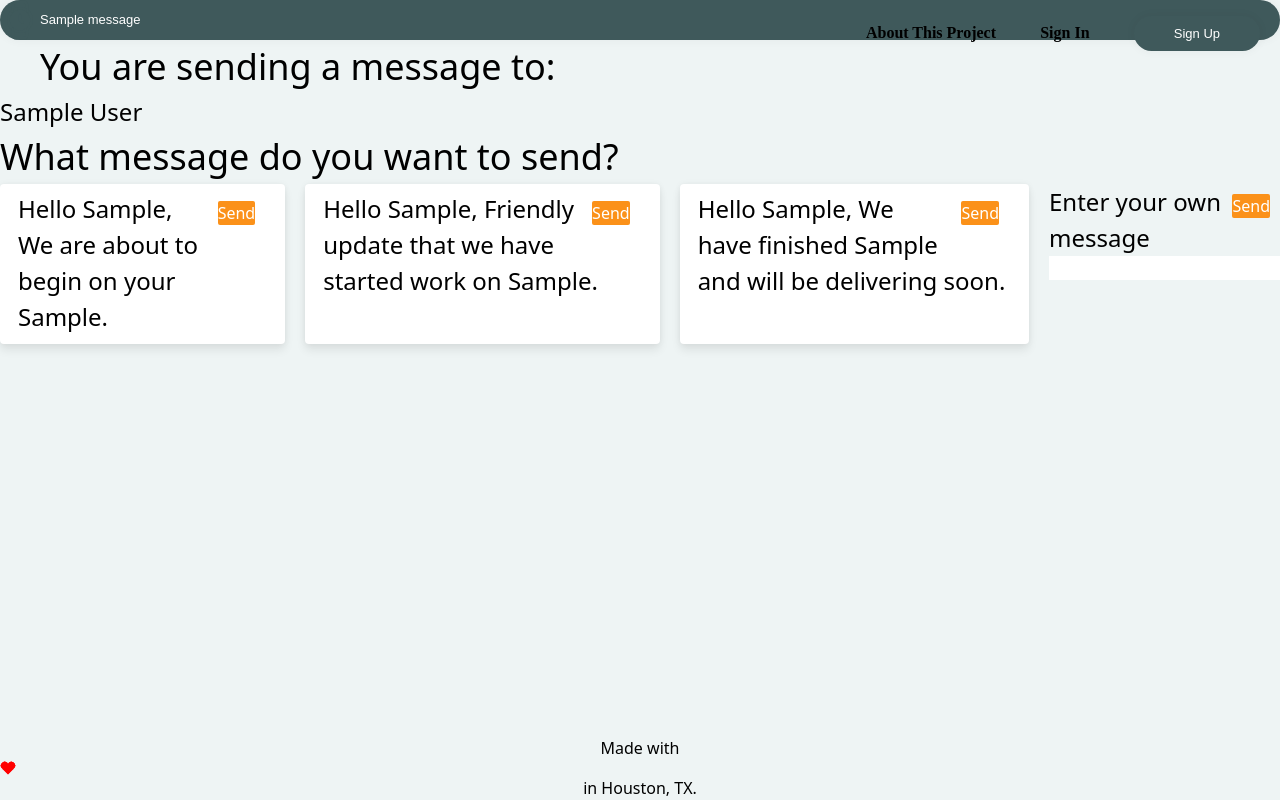
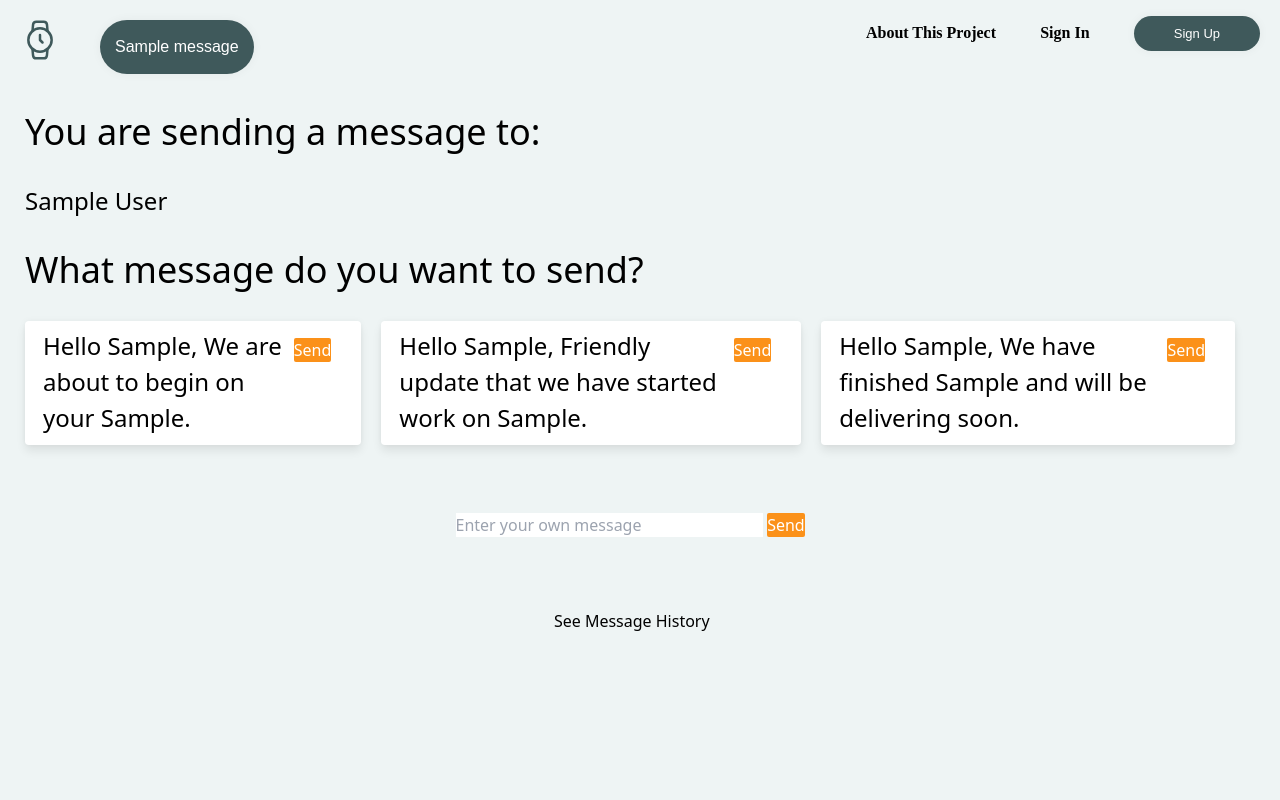
Before and after one commit to delasole/whats_the_update, a Flask app: page /messagecenter/1 in a window 1280 px wide. Run offline with Flask 2, Linux system fonts and the light colour scheme; tables that the repository leaves empty hold one stand-in row (values such as "Sample post"); one stand-in notice (Sample message) is shown; some libraries are stand-ins or nearby versions.

Commit message:
Added better styling to message history and login, registration, and forgot password pages

```diff
--- a/crud.py
+++ b/crud.py
@@ -1,10 +1,9 @@
 from models import db, Order, Message, connect_to_db
 from datetime import date
 
-def store_message(order_id, phone, message, message_sid):
+def store_message(order_id, message, message_sid):
 
-    sent_message = Message(order_id = order_id, phone=phone,
-                        message=message, message_sid=message_sid)
+    sent_message = Message(order_id = order_id, message=message, message_sid=message_sid)
 
     db.session.add(sent_message)
     db.session.commit()
@@ -30,7 +29,7 @@ def get_messages():
     return Message.query.all()
 
 def get_messages_by_id(order_id):
-    return Message.query.get(order_id)
+    return Message.query.filter(Message.order_id == order_id).all()
 
 def get_order_by_id(order_id):
     return Order.query.filter(Order.order_id == order_id).all()
--- a/sendsms.py
+++ b/sendsms.py
@@ -1,6 +1,7 @@
 from twilio.rest import Client
 from crud import store_message
 import os
+
 
 
 auth_key = os.environ['TWILIO_AUTH_TOKEN']
@@ -10,4 +11,5 @@ acct_sid = os.environ['TWILIO_ACCOUNT_SID']
 params = Client(acct_sid,auth_key)
 
 def send_message(order_id,to,message):
-        message = params.messages.create(to=to,from_=sending_number,body=message)
+        push_message = params.messages.create(to=to,from_=sending_number,body=message)
+        msg_history = store_message(order_id=order_id, message=message, message_sid=push_message.sid)
--- a/server.py
+++ b/server.py
@@ -133,6 +133,12 @@ def get_details(order_id):
   order = crud.get_order_by_id(order_id)
   return render_template("message_center.html",order=order)
 
+@app.route("/history/<order_id>")
+def get_history(order_id):
+
+  msg_history = crud.get_messages_by_id(order_id)
+  return render_template("message_history.html",msg_history=msg_history)
+
 ### Sending a Text Message ####
 @app.route("/sendmessage/")
 def send_msg():
--- a/static/css/styles.css
+++ b/static/css/styles.css
@@ -30,20 +30,13 @@
     padding-bottom: 1rem;
 }
 
-.footer-custom {
-position: fixed;
-text-align:  center;
-bottom: 0;
-left: 0;
-width: 100%;
-}
-
 .topnav-right{
     float:right;
     margin: 20px;
 }
 .topnav-left{
     float:left;
+    margin: 20px;
 }
 
 
@@ -83,8 +76,14 @@ width: 100%;
     color: white;
     border-radius: 2px;
 }
+
+.custom-message-button-custom{
+    background-color:#FB9119;
+    color: white;
+    border-radius: 2px;
+}
 .custom-message-custom{
-      position:center;
+    width:50%;
 }
 
   .order-header{
@@ -137,6 +136,11 @@ width: 100%;
     transform: translate(-50%, -40%);
   }
 
+.intro-header{
+    position:fixed;
+    top: 10%;
+    margin: 25px;
+}
 
 .sign {
     padding-top: 40px;
@@ -229,10 +233,21 @@ font-family: 'Playfair Display', sans-serif;
 
   }
 
-.forgot {
-    text-shadow: 0px 0px 3px rgba(117, 117, 117, 0.12);
-    color: #E1BEE7;
-    padding-top: 15px;
+
+.flashes {
+
+      border-radius: 5em;
+      color:#ffffff;
+      background: #3F595B;
+      border: 0;
+      margin-left: auto;
+      margin-right: auto;
+      margin:20px;
+      padding: 15px;
+      font-family: 'Playfair Display', sans-serif;
+      font-size: 16px;
+      box-shadow: 0 0 10px 1px rgba(0, 0, 0, 0.04);
+      display: inline-block;
   }
 
 .a-center{
--- a/static/js/homepage.jsx
+++ b/static/js/homepage.jsx
@@ -8,7 +8,6 @@ function Order(props) {
           <td scope="col" className="px-6 py-3 bg-gray-50 text-left text-xs font-medium text-gray-500 uppercase tracking-wider">Order Date</td>
           <td scope="col" className="px-6 py-3 bg-gray-50 text-left text-xs font-medium text-gray-500 uppercase tracking-wider">Buyer's Name</td>
           <td scope="col" className="px-6 py-3 bg-gray-50 text-left text-xs font-medium text-gray-500 uppercase tracking-wider">Item Purchase</td>
-          <td scope="col" className="px-6 py-3 bg-gray-50 text-left text-xs font-medium text-gray-500 uppercase tracking-wider">Last Contacted</td>
         </tr>
       </thead>
       <tbody className="bg-white divide-y divide-gray-200">
@@ -18,7 +17,6 @@ function Order(props) {
           </td>
           <td className="px-4 py-4 whitespace-nowrap text-sm text-gray-500">{order.order_date}</td>
           <td className="px-4 py-4 whitespace-nowrap text-sm text-gray-500">{order.first_name} {order.last_name}</td>
-          <td className="px-4 py-4 whitespace-nowrap text-sm text-gray-500">{order.item}</td>
           <td className="px-4 py-4 whitespace-nowrap text-sm text-gray-500">{order.item}</td>
         </tr>
       </tbody>
--- a/templates/about.html
+++ b/templates/about.html
@@ -1,7 +1,7 @@
 {% extends 'base.html' %}
 
 {% block content %}
-    <section class="section-custom">
+    <section class="section-custom intro-header">
         <div>
             <div>
                 <h1 class="h1-custom">Project Description</h1>
--- a/templates/base.html
+++ b/templates/base.html
@@ -11,7 +11,7 @@
   <script src="https://unpkg.com/react-dom@16/umd/react-dom.development.js" crossorigin></script>
 
   {% if 'user_id' in session %}
-  <nav class = "topnav-right"><a class="  a-custom" target="_self" href="/logout">Logout</a></nav>
+  <nav class = "topnav-right"><a class="a-custom" target="_self" href="/logout">Logout</a></nav>
 
 
 {% else %}
@@ -28,18 +28,19 @@
 {% endif %}
 </head>
 
+<section>
 {% with messages = get_flashed_messages() %}
   {% if messages %}
     {% for message in messages %}
-      <p class="a-border">{{ message }}</p>
+      <div class="flashes">{{ message }}</div>
     {% endfor %}
   {% endif %}
 {% endwith %}
+</section>
 
 
 
 <body class="body-custom">
   {% block content %}{% endblock %}
 </body>
-<footer class="footer-custom">Made with<img src="/static/img/heart.svg">in Houston, TX.</footer>
 </html>
--- a/templates/index.html
+++ b/templates/index.html
@@ -2,7 +2,7 @@
 
   {% block content %}
 
-    <section class="column section-custom">
+    <section class="column section-custom intro-header">
         <div class="row-custom">
             <div>
                 <h1 class="h1-custom">Communicate with your buyers and improve satisfaction.</h1>
--- a/templates/login.html
+++ b/templates/login.html
@@ -17,9 +17,9 @@
                 Sign In
             </button>
             <p>
-        </form>
-        <div><a class="a-custom" target="_self" href="/resetpassword">Forgot Password?</a></div>
-        <a class="a-custom" target="_self" href="/join">Don't have an account? Sign Up!</a>
+        </form><br>
+        <div><a class="a-custom" target="_self" style="margin-left:35%" href="/resetpassword">Forgot Password?</a></div>
+        <a class="a-custom" style="margin-left:25%" target="_self" href="/join">Don't have an account? Sign Up!</a>
     </div>
 
 {% endblock %}
--- a/templates/message_center.html
+++ b/templates/message_center.html
@@ -1,25 +1,12 @@
 {% extends 'base.html' %}
 
-<!doctype html>
-<html>
-  <head>
-    <meta charset="utf-8">
-    <meta name="viewport" content="width=device-width">
-    <title>Skills 4</title>
-    <link rel="stylesheet" href="/static/styles.css">
-    <script
-      src="http://code.jquery.com/jquery-3.5.1.js"
-      integrity="sha256-QWo7LDvxbWT2tbbQ97B53yJnYU3WhH/C8ycbRAkjPDc="
-      crossorigin="anonymous"></script>
-  </head>
-  <body>
     {% block content %}
+<div class="intro-header">
+<h2 class="h2-custom">You are sending a message to:</h2><br>
+{% for item in order %}
+<div><p class="p-custom">{{item["first_name"]}} {{item["last_name"]}}</p></div><br>
 
-<h2 class="h2-custom">You are sending a message to:</h2>
-{% for item in order %}
-<div><p class="p-custom">{{item["first_name"]}} {{item["last_name"]}}</p></div>
-
-<h2 class="h2-custom">What message do you want to send?</h2>
+<h2 class="h2-custom">What message do you want to send?</h2><br>
 
 <div class="row-custom">
 <form class="message-container-custom" action="/sendmessage">
@@ -51,18 +38,23 @@
   <p class="p-custom" name="message" value=
   'Hello {{item["first_name"]}}, We have finished {{item["item"]}} and will be delivering soon.'>Hello {{item["first_name"]}}, We have finished  {{item["item"]}} and will be delivering soon.</p>
 </form>
+
+</div><br><br>
 <div>
-  <div class="custom-message-custom">
+  <div class="custom-message-custom" style="display:block;margin-left: 35%;">
     <form action="/sendmessage">
       <input type="hidden" name="order" value= '{{item["order_id"]}}'>
       <input type="hidden" name="phone" value= '{{item["phone"]}}'>
-      <input class="message-button-custom" type="submit" value="Send">
-      <p class="p-custom">Enter your own message</p>
-      <input type="text" name="message">
+      <div style="overflow: hidden;">
+        <input type="text" name="message" placeholder="Enter your own message" style="width:50%;">
+        <input class="custom-message-button-custom" type="submit" value="Send">
+      </div>
   </form>
-    </div>
+  </div><br><br><br>
+<div style="display:block;margin-left: 43%;">
+  <a href="/history/{{item["order_id"]}}">See Message History</a>
+</div>
 </div>
 </div>
 {% endfor %}
     {% endblock %}
-      </body>
--- a/templates/order.html
+++ b/templates/order.html
@@ -10,11 +10,13 @@
     {% block content %}
 
     {% if 'user_id' in session %}
+    <div class="intro-header">
     <h1 class="h1-custom">
       Welcome {{ session['name']}}!
     </h1>
     {% endif %}
     <p class="p-custom">Select an order to get started.</p>
+    </div>
 
     <div class="centered overflow-hidden border-gray-200 sm:rounded-lg" id="order-container">
 
--- a/templates/registration.html
+++ b/templates/registration.html
@@ -19,7 +19,7 @@
                 Sign Up
             </button>
             <p>
-        </form>
-    <a target="_self" href="/login">Already have an account? Sign In</a>
+        </form><br>
+    <a target="_self" style="margin-left:22%" class="a-custom" href="/login">Already have an account? Sign In</a>
 </div>
 {% endblock %}
--- a/templates/reset_password.html
+++ b/templates/reset_password.html
@@ -19,7 +19,7 @@
             </button>
             <p>
         </form>
-    </div>
-    <a target="_self" href="/join">Don't have an account? Sign Up!</a>
+    </div><br>
+    <a target="_self" style="margin-left:25%" class="a-custom" href="/join">Don't have an account? Sign Up!</a>
 </div>
 {% endblock %}
```
Also changed, not shown: models.py (+3 -4 lines), seed_database.py (+8 -10 lines), templates/message_history.html (added, +10 -0 lines), data/orders.txt (line endings or trailing spaces). Lines whose indentation alone changed are shown as unchanged.
